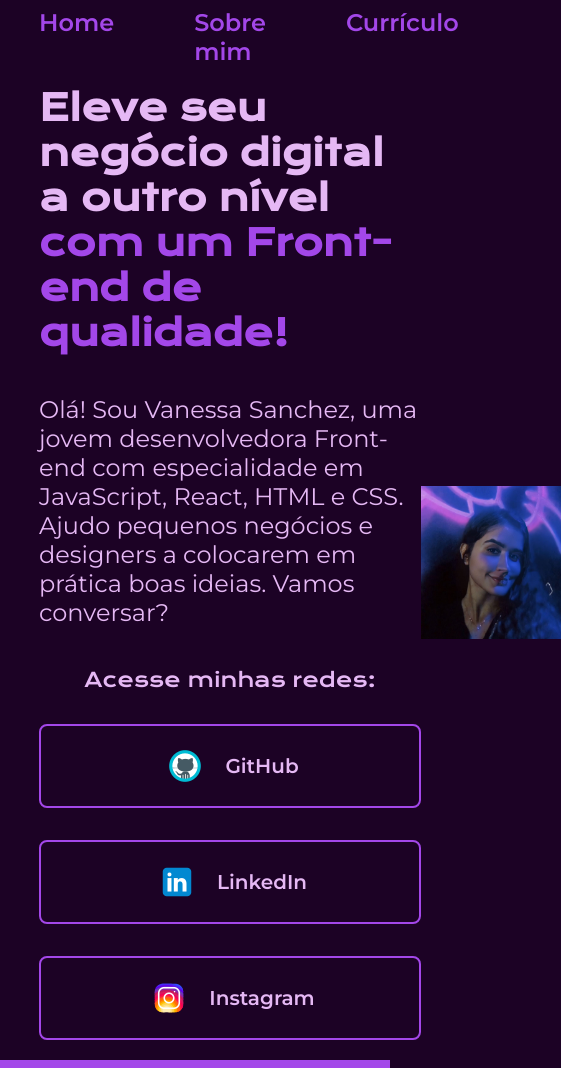
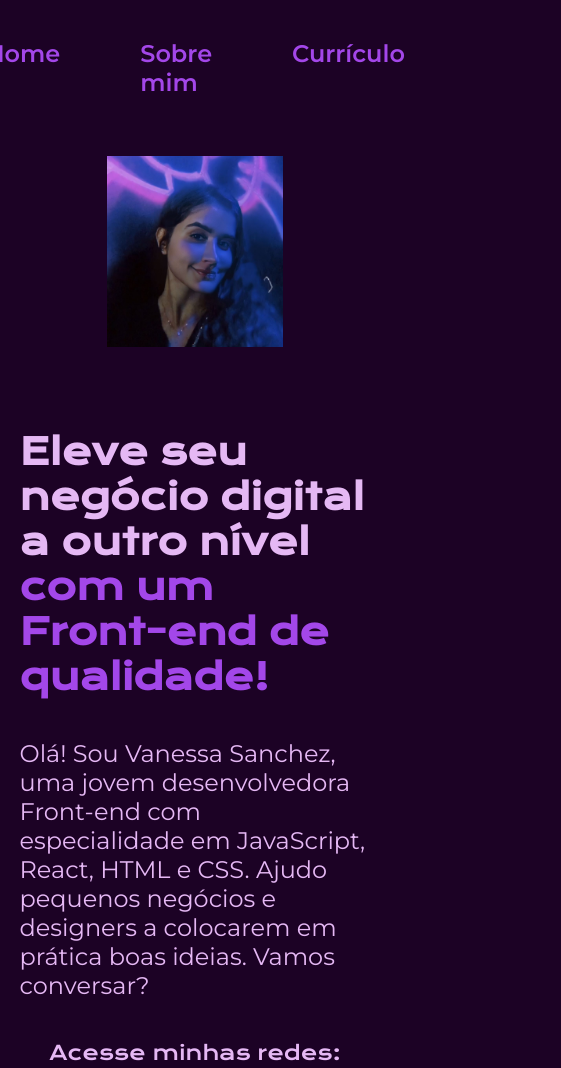
Before and after one commit to vsanxz/PROJETO_HTML_CSS__ALURA, a plain HTML site: page index.html in a window 390 px wide. Shown: the top 1068 px of the page, 561 px wide, since content can reach past the window. Drawn offline with nearby package versions, Linux system fonts and the light colour scheme.

Commit message:
atualizações_web_e_mobile

```diff
--- a/index.html
+++ b/index.html
@@ -22,21 +22,21 @@
                 <p class="apresentacao__conteudo__texto">Olá! Sou Vanessa Sanchez, uma jovem desenvolvedora Front-end com especialidade em JavaScript, React, HTML e CSS. Ajudo pequenos negócios e designers a colocarem em prática boas ideias. Vamos conversar?</p>
                 <div class="apresentacao__links">
                     <h2 class="apresentacao__links__subtitulo">Acesse minhas redes:</h2>
-                    <a class="apresentacao__links__link" href="https://github.com/vsanxz">
+                    <a class="apresentacao__links__navegacao" href="https://github.com/vsanxz">
                         <img class="GitHub__logo" src="./assets/icons_github.png" alt="logo do GitHub">
                         GitHub
                     </a>
-                    <a class="apresentacao__links__link" href="https://www.linkedin.com/in/vanessa-sanchez-47a683190/">
+                    <a class="apresentacao__links__navegacao" href="https://www.linkedin.com/in/vanessa-sanchez-47a683190/">
                         <img class="LinkedIn__logo" src="./assets/icons_linkedin.png" alt="logo do LinkedIn">
                         LinkedIn
                     </a>
-                    <a class="apresentacao__links__link" href="https://www.instagram.com/nessasanxz/">
+                    <a class="apresentacao__links__navegacao" href="https://www.instagram.com/nessasanxz/">
                         <img class="Instagram__logo" src="./assets/icons_instagram.png" alt="logo do Instagram">
                         Instagram
                     </a>
                 </div>
             </section>
-            <img class="foto_vanessa" src="./assets/vanessa.jpeg" alt="foto da Vanessa Sanchez">
+            <img class="apresentacao__imagem" src="./assets/vanessa.jpeg" alt="foto da Vanessa Sanchez">
         </main>
         <footer class="rodape">
             <p>Desenvolvida por Sanchez Codes.</p>
--- a/style/style.css
+++ b/style/style.css
@@ -32,7 +32,7 @@ body {
 }
 
 .cabecalho__menu__link {
-    font-size: 24px;
+    font-size: 1.5rem;
     font-family: var(--fonte-secundaria);
     font-weight: 600;
     color:var(--cor-terciaria);
@@ -44,17 +44,19 @@ body {
     display: flex;
     align-items: center;
     justify-content: space-between;
+    gap: 82px;
+
 }
 
 .apresentacao__conteudo {
-    width: 615px;
+    width: 50%;
     display: flex;
     flex-direction: column;
     gap: 40px;
 }
 
 .apresentacao__conteudo__titulo {
-    font-size: 36px;
+    font-size: 2.25rem;
     font-family: var(--fonte-primaria);
 }
 
@@ -63,7 +65,7 @@ body {
 }
 
 .apresentacao__conteudo__texto {
-    font-size: 24px;
+    font-size: 1.5rem;
     font-family: var(--fonte-secundaria);
 }
 
@@ -76,22 +78,22 @@ body {
 }
 
 .apresentacao__links__subtitulo {
-    font-size: 20px;
+    font-size: 1.25rem;
     font-family: var(--fonte-primaria);
     font-weight: 400;
 }
 
-.apresentacao__links__link {
+.apresentacao__links__navegacao {
     /* background-color:#b871e5; */
     display: flex;
     align-items: center;
     justify-content: center;
     gap: 16px;
     border:2px solid var(--cor-terciaria);
-    width: 378px;
+    width: 50%;
     text-align: center;
     border-radius: 8px;
-    font-size: 20px;
+    font-size: 1.25rem;
     font-family: var(--fonte-secundaria);
     font-weight: 600;
     padding: 16px 0;
@@ -99,7 +101,7 @@ body {
     color: var(--cor-secundaria);
 }
 
-.apresentacao__links__link:hover {
+.apresentacao__links__navegacao:hover {
     background-color: var(--cor-hover);
 }
 
@@ -109,11 +111,8 @@ body {
     color: var(--cor-terciaria);
 }
 
-.foto_vanessa {
-    /* height: 488px; */
-    display: flex;
-    align-items: flex-start;
-    width: 45%;
+.apresentacao__imagem {
+    width: 50%;
 }
 
 .rodape {
@@ -121,7 +120,27 @@ body {
     color: var(--cor-primaria);
     background-color: var(--cor-terciaria);
     text-align: center;
-    font-size: 20px;
+    font-size: 1.25rem;
     font-family: var(--fonte-secundaria);
     font-weight: 400;
 }
+
+@media (max-width:1200px) {
+    .cabecalho {
+        padding: 10%;
+    }
+
+    .cabecalho__menu {
+        justify-content: center;
+    }
+
+    .apresentacao {
+        flex-direction: column-reverse;
+        padding: 5%;
+    }
+
+    .apresentacao__conteudo {
+        width: auto;
+    }
+
+}
```
Also changed, not shown: about.html (+1 -1 lines), curriculo.html (+1 -1 lines).
